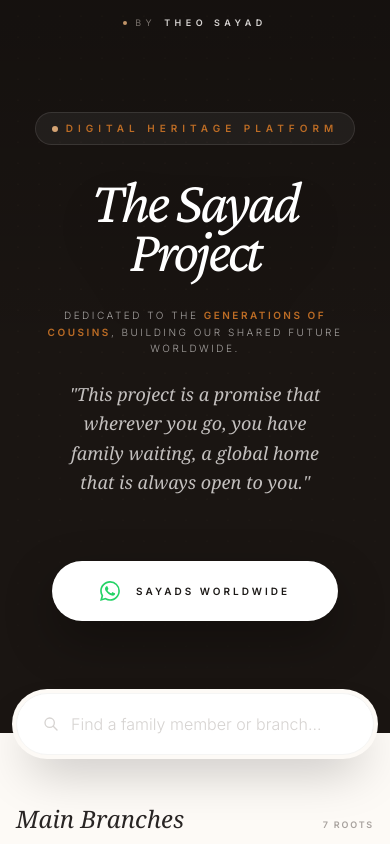
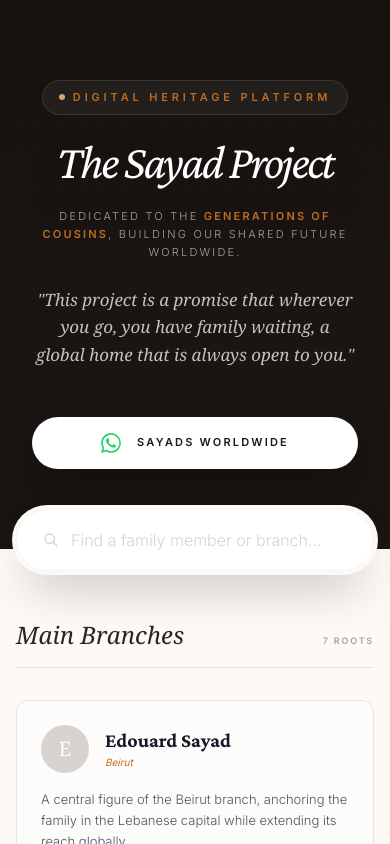
Before and after one commit to theosayad/sayad-project, a React (Vite) app: page / in a window 390 px wide. Shown: the top 844 px of the page. Built offline with nearby package versions, Linux system fonts and the light colour scheme.

Commit message:
Refine hero typography and copy

```diff
--- a/App.tsx
+++ b/App.tsx
@@ -7,7 +7,7 @@ import { FAMILY_DATA } from './data';
 const WHATSAPP_GROUP_LINK = "https://chat.whatsapp.com/CuRJvqRMHRn3lWyvKP5QPs";
 
 const SIBLINGS_BASE: Omit<Sibling, 'childrenCount'>[] = [
-  { id: "P03", name: "Edouard Sayad", migrationDestination: "Beirut", description: "The patriarch of the Beirut branch, anchoring the family in the Lebanese capital while extending its reach globally." },
+  { id: "P03", name: "Edouard Sayad", migrationDestination: "Beirut", description: "A central figure of the Beirut branch, anchoring the family in the Lebanese capital while extending its reach globally." },
   { id: "P06", name: "Elias Sayad", migrationDestination: "New Jersey", description: "Pioneer of the American migration, founder of Asiatic Hosiery Co., and a stalwart of the Melkite community in the US." },
   { id: "P11", name: "Antoinette Sayad", migrationDestination: "New Jersey", description: "Remembered for her leadership and dedication to the family's values of faith and service." },
   { id: "P05", name: "George Sayad", description: "A branch of the family whose full story is waiting to be told and reunited with the global heart of the Sayads." },
@@ -201,35 +201,31 @@ const App: React.FC = () => {
 
   return (
     <div className="min-h-screen bg-[#fdfaf6] text-stone-900 selection:bg-aleppo/20 overflow-x-hidden">
-      <header className="relative py-28 md:py-48 px-4 bg-[#1a1512] text-stone-100 overflow-hidden">
+      <header className="relative py-20 sm:py-24 md:py-48 px-4 bg-[#1a1512] text-stone-100 overflow-hidden">
         <div className="absolute inset-0 opacity-[0.08] card-pattern scale-150"></div>
         <div className="absolute inset-0 bg-gradient-to-b from-black/20 via-transparent to-[#1a1512]/90"></div>
 
-        <div className="absolute top-4 inset-x-4 md:top-8 md:left-10 md:right-auto z-20 text-[9px] text-stone-500 uppercase tracking-[0.5em] animate-fade-in flex flex-wrap items-center justify-center md:justify-start gap-3 md:gap-6">
-          <span className="flex items-center gap-2">
-            <span className="w-1 h-1 bg-aleppo rounded-full animate-pulse"></span>
-            By <span className="text-stone-300 font-bold">Theo Sayad</span>
-          </span>
-          <a href={WHATSAPP_GROUP_LINK} target="_blank" rel="noopener noreferrer" className="hidden md:flex items-center gap-2 px-3 py-1 bg-[#25D366]/10 text-[#25D366] rounded-full hover:bg-[#25D366]/20 transition-all border border-[#25D366]/20">
+        <div className="absolute top-7 left-10 z-20 text-[9px] text-stone-500 uppercase tracking-[0.5em] animate-fade-in hidden md:flex items-center gap-6">
+          <a href={WHATSAPP_GROUP_LINK} target="_blank" rel="noopener noreferrer" className="flex items-center gap-2 px-3 py-1 bg-[#25D366]/10 text-[#25D366] rounded-full hover:bg-[#25D366]/20 transition-all border border-[#25D366]/20">
             <span className="text-[7px] font-bold tracking-widest uppercase">Live Registry</span>
           </a>
         </div>
 
         <div className="max-w-4xl mx-auto text-center relative z-10 px-4 md:-translate-y-16">
-          <span className="inline-flex items-center gap-2 px-4 py-2 rounded-full bg-white/5 border border-white/10 text-aleppo text-[10px] md:text-[11px] font-bold uppercase tracking-[0.5em] mb-8 animate-fade-in opacity-0 [animation-delay:200ms] [animation-fill-mode:forwards]">
+          <span className="inline-flex items-center gap-2 px-4 py-2 rounded-full bg-white/5 border border-white/10 text-aleppo text-[11px] sm:text-xs md:text-sm font-bold uppercase tracking-[0.35em] sm:tracking-[0.45em] mb-6 sm:mb-8 animate-fade-in opacity-0 [animation-delay:200ms] [animation-fill-mode:forwards]">
             <span className="w-1.5 h-1.5 bg-aleppo rounded-full"></span>
             Digital Heritage Platform
           </span>
 
-          <h1 className="text-6xl md:text-[10rem] font-normal italic mb-8 tracking-tighter text-white leading-[0.82] animate-fade-in opacity-0 [animation-delay:400ms] [animation-fill-mode:forwards] drop-shadow-2xl">
+          <h1 className="text-5xl sm:text-6xl md:text-8xl lg:text-[10rem] font-normal italic mb-6 sm:mb-8 tracking-tighter text-white leading-[0.95] sm:leading-[0.82] animate-fade-in opacity-0 [animation-delay:400ms] [animation-fill-mode:forwards] drop-shadow-2xl">
             The Sayad Project
           </h1>
 
-          <div className="max-w-xl mx-auto mb-16 animate-fade-in opacity-0 [animation-delay:600ms] [animation-fill-mode:forwards]">
-            <p className="text-[10px] md:text-[11px] text-stone-300/75 font-light leading-relaxed uppercase tracking-[0.25em] mb-6">
+          <div className="max-w-xl mx-auto mb-12 sm:mb-16 animate-fade-in opacity-0 [animation-delay:600ms] [animation-fill-mode:forwards]">
+            <p className="text-[11px] sm:text-xs md:text-sm text-stone-300/75 font-light leading-relaxed uppercase tracking-[0.2em] sm:tracking-[0.22em] mb-6">
               Dedicated to the <span className="text-aleppo font-bold">Generations of Cousins</span>, building our shared future worldwide.
             </p>
-            <p className="text-stone-300/90 font-serif italic text-lg md:text-xl leading-relaxed mb-10 text-balance">
+            <p className="text-stone-300/90 font-serif italic text-[17px] sm:text-lg md:text-xl leading-relaxed mb-10 text-balance">
               "This project is a promise that wherever you go, you have family waiting, a global home that is always open to you."
             </p>
           </div>
@@ -238,7 +234,7 @@ const App: React.FC = () => {
             href={WHATSAPP_GROUP_LINK}
             target="_blank"
             rel="noopener noreferrer"
-            className="inline-flex items-center gap-4 px-12 py-5 bg-white text-stone-900 rounded-full text-[10px] font-bold uppercase tracking-[0.3em] hover:bg-aleppo hover:text-white transition-all shadow-[0_20px_50px_rgba(0,0,0,0.3)] active:scale-95 animate-fade-in opacity-0 [animation-delay:800ms] [animation-fill-mode:forwards]"
+            className="inline-flex w-full sm:w-auto justify-center items-center gap-4 px-8 sm:px-12 py-4 sm:py-5 bg-white text-stone-900 rounded-full text-[11px] sm:text-[10px] font-bold uppercase tracking-[0.2em] sm:tracking-[0.3em] hover:bg-aleppo hover:text-white transition-all shadow-[0_20px_50px_rgba(0,0,0,0.3)] active:scale-95 animate-fade-in opacity-0 [animation-delay:800ms] [animation-fill-mode:forwards]"
           >
             <svg className="w-5 h-5 text-[#25D366]" fill="currentColor" viewBox="0 0 24 24">
               <path d="M17.472 14.382c-.297-.149-1.758-.867-2.03-.967-.273-.099-.471-.148-.67.15-.197.297-.767.966-.94 1.164-.173.199-.347.223-.644.075-.297-.15-1.255-.463-2.39-1.475-.883-.788-1.48-1.761-1.653-2.059-.173-.297-.018-.458.13-.606.134-.133.298-.347.446-.52.149-.174.198-.298.298-.497.099-.198.05-.371-.025-.52-.075-.149-.669-1.612-.916-2.207-.242-.579-.487-.5-.669-.51-.173-.008-.371-.01-.57-.01-.198 0-.52.074-.792.372-.272.297-1.04 1.016-1.04 2.479 0 1.462 1.065 2.875 1.213 3.074.149.198 2.096 3.2 5.077 4.487.709.306 1.262.489 1.694.625.712.227 1.36.195 1.871.118.571-.085 1.758-.719 2.006-1.413.248-.694.248-1.289.173-1.413-.074-.124-.272-.198-.57-.347m-5.421 7.403h-.004a9.87 9.87 0 01-5.031-1.378l-.361-.214-3.741.982.998-3.648-.235-.374a9.86 9.86 0 01-1.51-5.26c.001-5.45 4.436-9.884 9.888-9.884 2.64 0 5.122 1.03 6.988 2.898a9.825 9.825 0 012.893 6.994c-.003 5.45-4.437 9.884-9.885 9.884m8.413-18.297A11.815 11.815 0 0012.05 0C5.495 0 .16 5.335.157 11.892c0 2.096.547 4.142 1.588 5.945L0 24l6.335-1.662c1.72.94 3.659 1.437 5.63 1.438h.005c6.554 0 11.89-5.335 11.893-11.893a11.821 11.821 0 00-3.48-8.413Z"/>
@@ -257,6 +253,7 @@ const App: React.FC = () => {
               </svg>
               <input
                 type="text"
+                inputMode="search"
                 placeholder="Find a family member or branch..."
                 className="w-full pl-12 md:pl-14 pr-6 py-3 md:py-4 rounded-full bg-transparent border-none outline-none text-base md:text-lg font-light placeholder:text-stone-300"
                 value={searchTerm}
```
